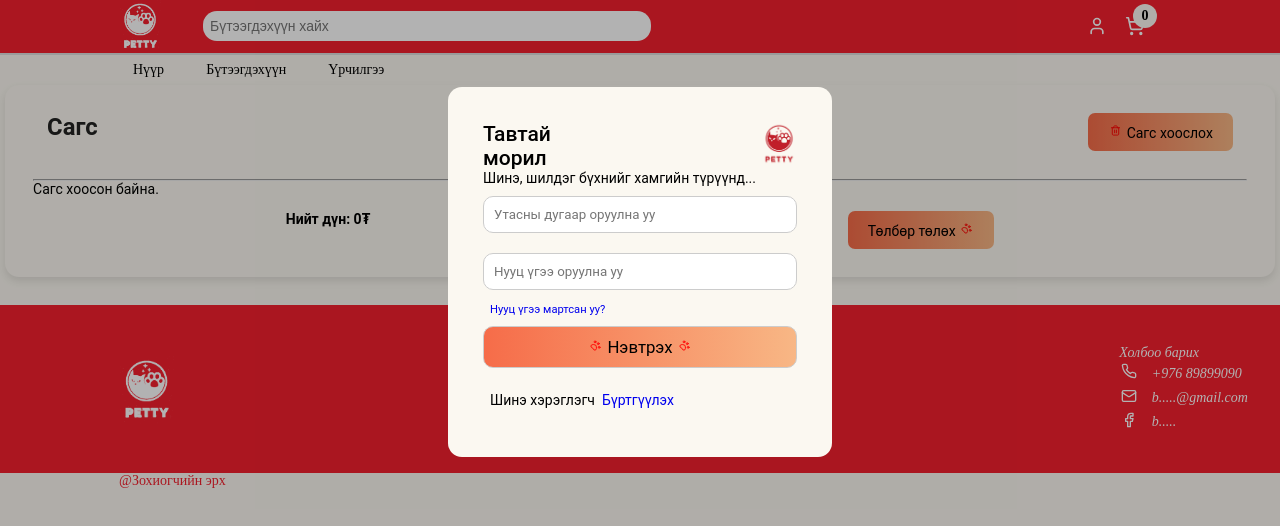
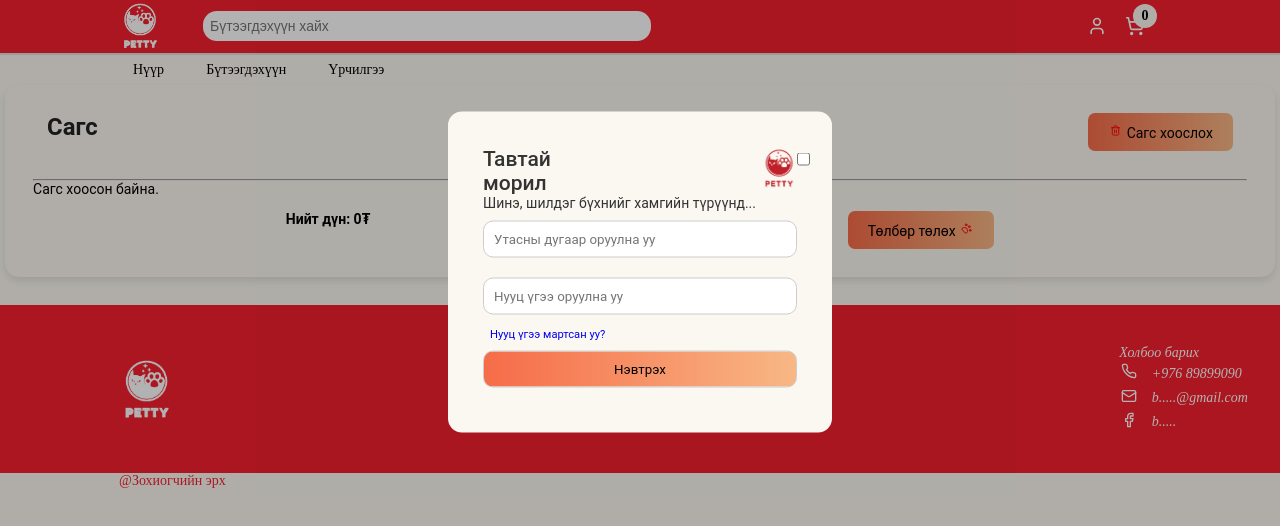
Before and after one commit to burnaa/PettyWeb, a website with bundled scripts: page public/htmls/cart.html in a window 1280 px wide. Both pictures are taken after a click on the button 1097 px from the left and 26 px from the top of the page. Built offline with nearby package versions, Linux system fonts and the light colour scheme.

Commit message:
dark/light my-login component

```diff
--- /dev/null
+++ b/aa.html
@@ -0,0 +1,42 @@
+<!DOCTYPE html>
+<html lang="en">
+<head>
+    <meta charset="UTF-8">
+    <meta name="viewport" content="width=device-width, initial-scale=1.0">
+    <title>Document</title>
+    <script src="my-component.js" type="module"></script>
+
+    <style>
+        :root {
+    --bg-color-light: #ffffff;
+    --text-color-light: #000000;
+
+    --bg-color-dark: #000000;
+    --text-color-dark: #ffffff;
+}
+
+[data-theme="dark"] {
+    --bg-color: var(--bg-color-dark);
+    --text-color: var(--text-color-dark);
+}
+
+[data-theme="light"] {
+    --bg-color: var(--bg-color-light);
+    --text-color: var(--text-color-light);
+}
+
+    </style>
+</head>
+<body>
+    <button id="toggle-theme">Toggle Theme</button>
+    <my-component>Dark/Light Mode Component</my-component>
+
+    <script>
+        const button = document.getElementById('toggle-theme');
+        button.addEventListener('click', () => {
+            document.documentElement.dataset.theme =
+                document.documentElement.dataset.theme === 'dark' ? 'light' : 'dark';
+        });
+    </script>
+</body>
+</html>
--- a/public/components/my-login.js
+++ b/public/components/my-login.js
@@ -1,13 +1,14 @@
 class MyLogin extends HTMLElement {
     constructor() {
         super();
-        this.dialog = null;  // Динамикаар үүсгэх диалог
+        this.dialog = null; // Диалог үүсгэх
         this.backdrop = null; // Бүдэглэх давхарга
-        //implementation
+        this.theme = 'light'; // Эхний theme-г light болгоно
+    }
 
-    }
-    render(){
-        this.innerHTML =`<button class="loginButton" aria-label="хэрэглэгч хэсэг">
+    render() {
+        this.innerHTML = `
+            <button class="loginButton" aria-label="хэрэглэгч хэсэг">
                 <svg xmlns="http://www.w3.org/2000/svg" width="24" height="24" viewBox="0 0 24 24" fill="none"
                     stroke="white" stroke-width="2" stroke-linecap="round" stroke-linejoin="round"
                     class="lucide lucide-user">
@@ -15,14 +16,16 @@ class MyLogin extends HTMLElement {
                     <path d="M19 21v-2a4 4 0 0 0-4-4H9a4 4 0 0 0-4 4v2" />
                     <circle cx="12" cy="7" r="4" />
                 </svg>
-        </button>`
+            </button>
+        `;
     }
 
     connectedCallback() {
-        //implementation
         this.render();
         const button = this.querySelector(".loginButton");
-        button.addEventListener("click", ()=>this.showLogin());
+
+        // Товчин дээр дарж диалогийг харуулах
+        button.addEventListener("click", () => this.showLogin());
     }
 
     showLogin() {
@@ -37,11 +40,20 @@ class MyLogin extends HTMLElement {
         if (!this.dialog) {
             this.dialog = document.createElement("div");
             this.dialog.classList.add("loginDialog");
+
             this.dialog.innerHTML = `
                 <aside>
-                    <div class="login-header">Тавтай морил
-                        <img src="../images/logo.png" alt="logo"
-                            style="width: 3rem; height: 3.2rem; margin-left: 15rem">
+                    <div class="login-header">
+                        Тавтай морил
+
+                        <img src="../images/logo.png" alt="logo" id="logo"
+                            style="width: 3rem; height: 3.2rem; margin-left: 15rem; cursor: pointer;">
+
+                        <div class="theme-toggle">
+                            <label>
+                                <input type="checkbox" id="theme-toggle" />
+                            </label>
+                        </div>
                     </div>
                     <p>Шинэ, шилдэг бүхнийг хамгийн түрүүнд...</p>
                     <form class="modal-body">
@@ -49,56 +61,53 @@ class MyLogin extends HTMLElement {
                         <input type="password" id="password" placeholder="Нууц үгээ оруулна уу">
                         <a href="#">Нууц үгээ мартсан уу?</a>
                         <br>
-                        <button><a href="user.html" class="checkout">
-                            <svg xmlns="http://www.w3.org/2000/svg" width="15" height="15" viewBox="0 0 24 24" fill="none"
-                                stroke="red" stroke-width="2" stroke-linecap="round" stroke-linejoin="round"
-                                class="lucide lucide-paw-print">
-                                <circle cx="11" cy="4" r="2" />
-                                <circle cx="18" cy="8" r="2" />
-                                <circle cx="20" cy="16" r="2" />
-                                <path
-                                    d="M9 10a5 5 0 0 1 5 5v3.5a3.5 3.5 0 0 1-6.84 1.045Q6.52 17.48 4.46 16.84A3.5 3.5 0 0 1 5.5 10Z" />
-                            </svg>
+                        <button type="button" class="checkout">
                             Нэвтрэх
-                            <svg xmlns="http://www.w3.org/2000/svg" width="15" height="15" viewBox="0 0 24 24" fill="none"
-                                stroke="red" stroke-width="2" stroke-linecap="round" stroke-linejoin="round"
-                                class="lucide lucide-paw-print">
-                                <circle cx="11" cy="4" r="2" />
-                                <circle cx="18" cy="8" r="2" />
-                                <circle cx="20" cy="16" r="2" />
-                                <path
-                                    d="M9 10a5 5 0 0 1 5 5v3.5a3.5 3.5 0 0 1-6.84 1.045Q6.52 17.48 4.46 16.84A3.5 3.5 0 0 1 5.5 10Z" />
-                            </svg></a>
                         </button>
-                        <div class="login-footer">
-                            <p> Шинэ хэрэглэгч <p>
-                            <a href="#">Бүртгүүлэх</a>
-                        </div>
                     </form>
                 </aside>
             `;
+
             document.body.appendChild(this.dialog);
 
+            // **Dark/Light mode toggle хэрэгжүүлэх**
+            const themeToggle = this.dialog.querySelector("#theme-toggle");
+            themeToggle.addEventListener("change", (e) => {
+                this.theme = e.target.checked ? 'dark' : 'light';
+                this.updateTheme();
+            });
         }
 
-        // Backdrop ба диалогыг харагдуулах
+        // Backdrop болон диалогыг харуулах
         this.backdrop.style.display = "block";
         this.dialog.style.display = "block";
 
-        // Modal-ыг гадна дарж хаах эвент нэмэх
+        // Backdrop дээр дарж хаах
         window.addEventListener("click", (event) => {
             if (event.target === this.backdrop) {
                 this.closeDialog();
             }
         });
+
+        // Эхний theme-г тохируулах
+        this.updateTheme();
     }
+
+    updateTheme() {
+        document.documentElement.setAttribute('data-theme', this.theme);
+
+        if (this.dialog) {
+            this.dialog.style.backgroundColor = `var(--bg-color)`;
+            this.dialog.style.color = `var(--text-color)`;
+        }
+    }
+
 
     closeDialog() {
         // Backdrop болон диалогыг нуух
         if (this.backdrop) this.backdrop.style.display = "none";
         if (this.dialog) this.dialog.style.display = "none";
     }
-
 }
 
-window.customElements.define('my-login', MyLogin);
+window.customElements.define("my-login", MyLogin);
--- a/public/styles/cartDialog.css
+++ b/public/styles/cartDialog.css
@@ -2,6 +2,7 @@
 /* ******Нийт**********/
 :root {
     --color-petty: #f4202e;
+    --color-pink:rgb(39, 37, 37);
     --color-grey:#aaaaaa;
     --color-black:#333333;
     --color-white: #fbf8f1;
@@ -15,6 +16,18 @@
     --color-body: var(--color-white);
     --font: 'Roboto', sans-serif;
   }
+
+/* Theme-г тохируулах */
+[data-theme="dark"] {
+    --bg-color: var(--color-pink);
+    --text-color: var(--color-white);
+  }
+
+  [data-theme="light"] {
+    --bg-color: var(--color-white);
+    --text-color: var(--color-black);
+  }
+
   /* Dark */
 @media (prefers-color-scheme: dark) {
     :root {
@@ -105,12 +118,12 @@ svg {
     transition: background-color 0.06s;
 }
 
-
-
 .loginDialog {
     position: fixed;
     width: 30%;
     padding: 2.5rem;
+    background-color: var(--bg-color); /* Custom property ашиглаж байна */
+    color: var(--text-color);
     border-radius: var(--default-border-radius);
     box-sizing: border-box;
     background-color: var(--color-body);
--- a/public/styles/prod.css
+++ b/public/styles/prod.css
@@ -58,6 +58,13 @@ a{
   --font: 'Roboto', sans-serif;
 }
 
+/* Dark */
+@media (prefers-color-scheme: dark) {
+  :root {
+      --color-body: var(--color-dark);
+  }
+}
+
 
 /* Гар утасны хэмжээ: 768px-с бага */
 @media only screen and (max-width: 768px) {
@@ -83,13 +90,6 @@ a{
   .paw1{
     display: none;
   } */
-}
-
-/* Dark */
-@media (prefers-color-scheme: dark) {
-  :root {
-      --color-body: var(--color-dark);
-  }
 }
 
 
```
Also changed, not shown: my-component.js (added, +22 -0 lines). Lines whose indentation alone changed are shown as unchanged.
